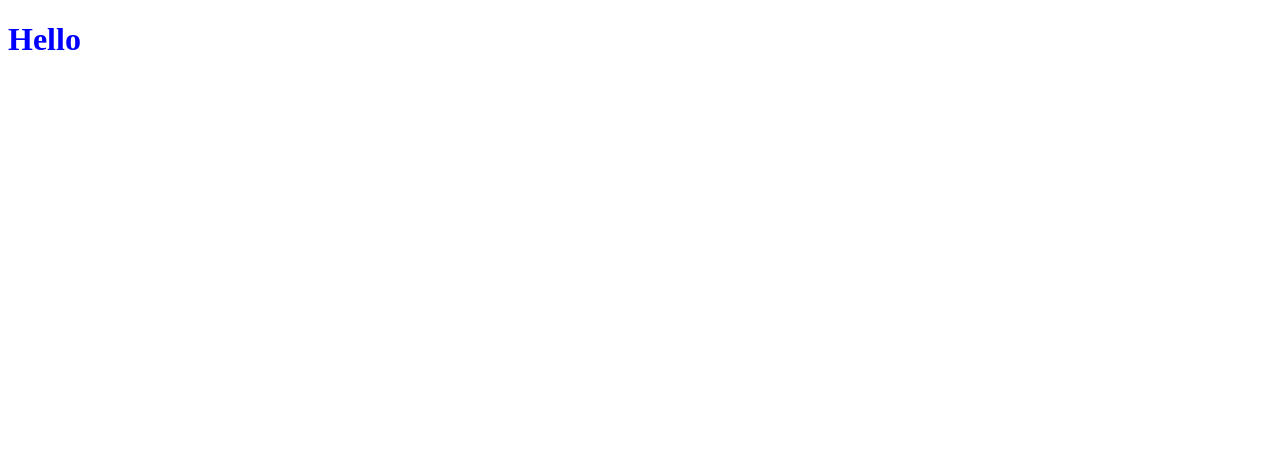
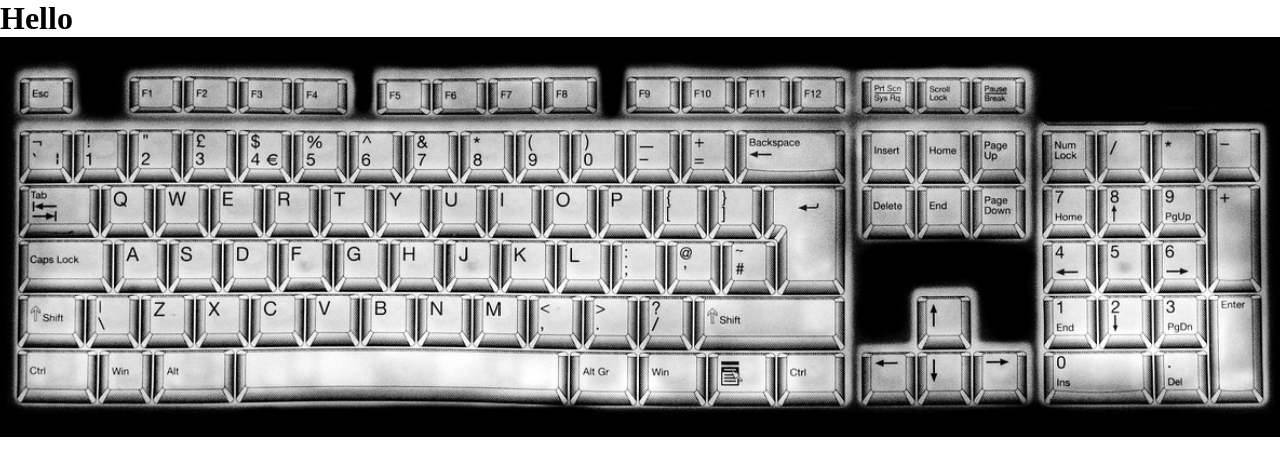
Before and after one commit to DMASCoreDeclan/keyboard-shortcuts, a plain HTML site: page index.html in a window 1280 px wide. Drawn offline with Linux system fonts and the light colour scheme.

Commit message:
Add keyboard image to index

```diff
--- a/assets/css/style.css
+++ b/assets/css/style.css
@@ -1,3 +1,38 @@
-h1 {
-    color: blue;
+@import url('https://fonts.googleapis.com/css2?family=Lato:ital,wght@0,100;0,300;0,400;0,700;0,900;1,100;1,300;1,400;1,700;1,900&family=Oswald:wght@200;300;400;500;600;700&display=swap');
+
+* {
+    margin: 0;
+    padding: 0;
+    border: none;
 }
+
+
+/* keyboard image */
+#keyboard-outer {
+    height: 400px;
+    width: 100%;
+    background-color: black;
+    overflow: hidden;
+    position: relative;
+}
+
+#keyboard-image {
+    height: 400px;
+    width: 100%;
+    background: url('../images/keyboard-gbd881a13f_1280_crop.jpg') no-repeat center center;
+    animation-name: keyboard-zoom;
+    animation-duration: 10s;
+    animation-fill-mode: forwards;
+}
+
+
+/*  creates the level of zoom for hero image */
+@keyframes keyboard-zoom {
+    from {
+        transform: scale(1);
+    }
+
+    to {
+        transform: scale(1.1);
+    }
+}
--- a/index.html
+++ b/index.html
@@ -8,9 +8,14 @@
 </head>
 <body>
     <h1>Hello</h1>
+    <section id="keyboard-outer">
+        <div id="keyboard-image">
 
+        </div>
+    </div>
+    </section>
     <section>
-        <img src="" alt="">
+
     </section>
 
     <footer>
```
Also changed, not shown: assets/images/keyboard-gbd881a13f_1280_crop.jpg (added).
